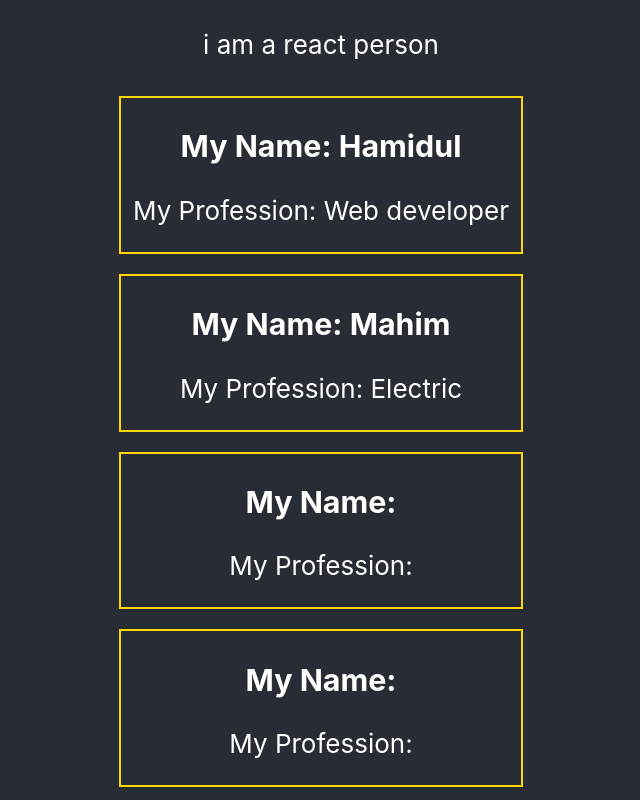
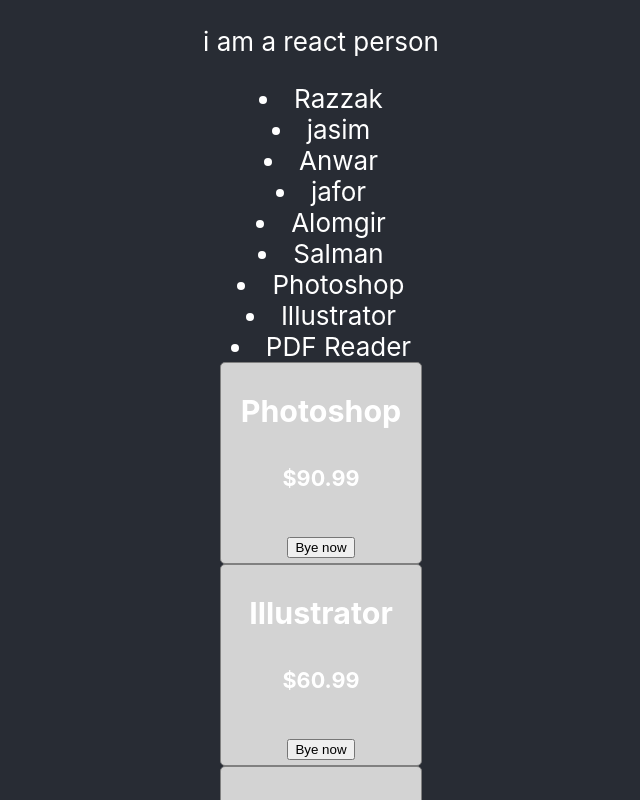
Before and after one commit to Hamidkhan-web/react-core-concepts, a React (Create React App) app: page / in a window 1280 px wide. Shown: the top 800 px of the page, without its empty margins (319-959 px from the left). Built offline with nearby package versions, Linux system fonts and the light colour scheme.

Commit message:
32.9 CREATE MULTIPLE COMPONENTS FROM AN ARRAY OF OBJECTS

```diff
--- a/src/App.js
+++ b/src/App.js
@@ -3,22 +3,62 @@
 import './App.css';
 
 function App() {
-  const nayoks = ['Anwar', 'jafor', 'Alomgir', 'Salman']
+  const nayoks = [ 'Razzak', 'jasim', 'Anwar', 'jafor', 'Alomgir', 'Salman']
+  const products = [
+    {name:'Photoshop', price:'$90.99'},
+    {name:'Illustrator', price:'$60.99'},
+    {name:'PDF Reader', price:'$6.99'}
+  ]
+  // const nayokName = nayoks.map(nayok => nayok);
+  // console.log(nayokName);
+  // const productNames = products.map(product => product)
+  // console.log(productNames);
 
 
   return (
     <div className="App">
       <header className="App-header">
         <p> i am a react person</p>
+        {
+          nayoks.map(nayok => <li>{nayok}</li>)
+        }
+        {
+          products.map(product =><li>{product.name}</li>)
+        }
+        {
+          products.map(product =><Product product={product}></Product>)
+        }
+        {/* <Product product={products[0]} ></Product>
+        <Product product={products[1]} ></Product>
+        <Product product={products[2]} ></Product>
        <Person name="Hamidul" job="Web developer"></Person>
        <Person name="Mahim" job="Electric"></Person>
-       <Person></Person>
+       <Person></Person> */}
        <Person></Person>
 
 
       </header>
     </div>
   );
+}
+function Product(props) {
+  const productStyle={
+    border:'1px solid gray',
+    borderRadius:'5px',
+    backgroundColor:'lightgray',
+    height:'200px',
+    width:'200px',
+    float:'left'
+  }
+  const {name, price} = props.product;
+  return(
+    <div style={productStyle}>
+      <h3>{name}</h3>
+  <h5>{price}</h5>
+      <button>Bye now</button>
+
+    </div>
+  )
 }
 function Person(props){
   return (
```
